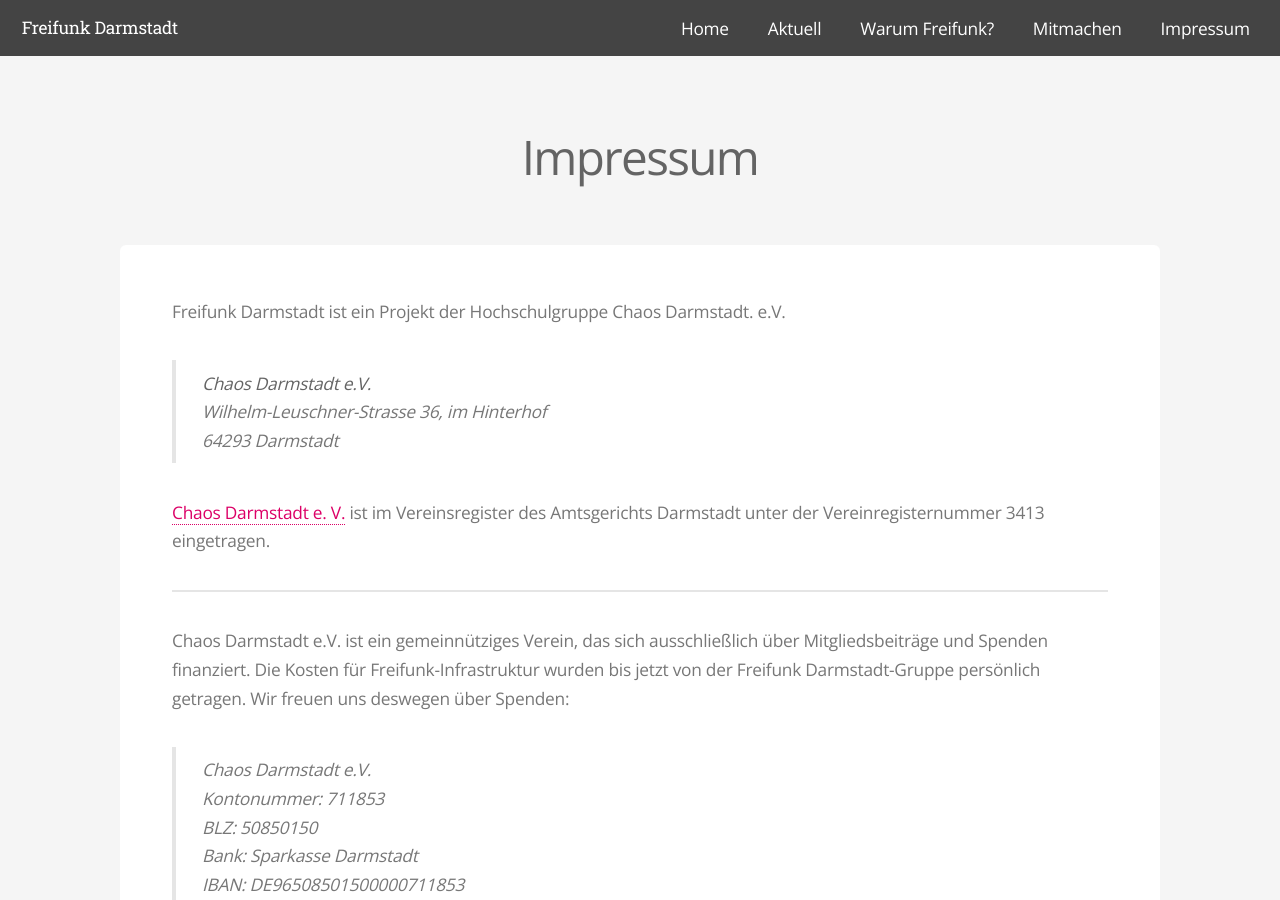
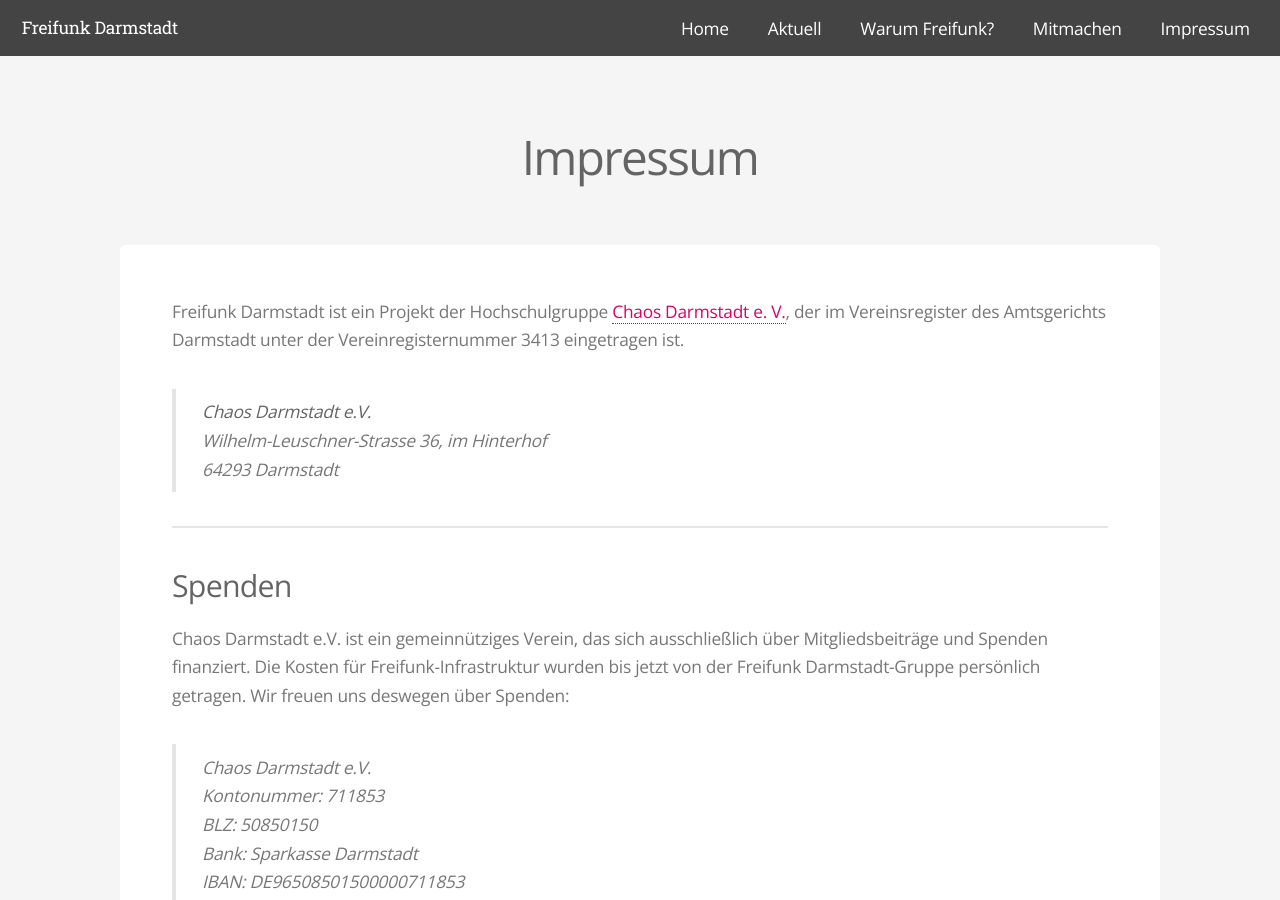
Before and after one commit to mdrenger/darmstadt.freifunk.net, a Jekyll site: the page built from pages/impressum.md, in a window 1280 px wide and 900 px high. Built offline with Jekyll 4.4.1, drawn with Linux system fonts in a browser that asks for light colours.

Commit message:
add subtitle to spenden section

```diff
--- a/pages/impressum.md
+++ b/pages/impressum.md
@@ -7,15 +7,16 @@
 top_url: /impressum/
 ---
 
-Freifunk Darmstadt ist ein Projekt der Hochschulgruppe Chaos Darmstadt. e.V.
+Freifunk Darmstadt ist ein Projekt der Hochschulgruppe [Chaos Darmstadt e. V.](http://chaos-darmstadt.de/), der im Vereinsregister des Amtsgerichts Darmstadt unter der Vereinregisternummer 3413 eingetragen ist.
 
 > **Chaos Darmstadt e.V.**
 > Wilhelm-Leuschner-Strasse 36, im Hinterhof
 > 64293 Darmstadt
 
-[Chaos Darmstadt e. V.](http://chaos-darmstadt.de/) ist im Vereinsregister des Amtsgerichts Darmstadt unter der Vereinregisternummer 3413 eingetragen.
 
 * * *
+
+### Spenden
 
 Chaos Darmstadt e.V. ist ein gemeinnütziges Verein, das sich ausschließlich über Mitgliedsbeiträge und Spenden finanziert. Die Kosten für Freifunk-Infrastruktur wurden bis jetzt von der Freifunk Darmstadt-Gruppe persönlich getragen. Wir freuen uns deswegen über Spenden:
 
```
